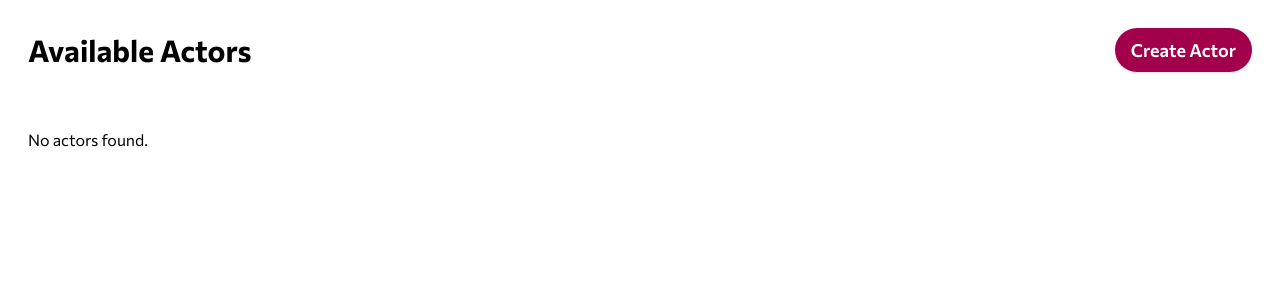
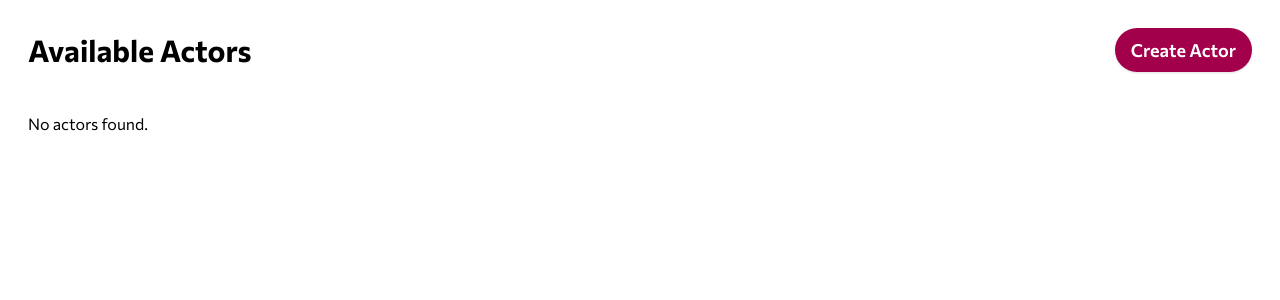
Before and after one commit to zlpkhr/cloneugc, a Django app: page /actors/ in a window 1280 px wide. Shown: the top 300 px of the page. Run offline with Django 5.2, Linux system fonts and the light colour scheme; data that the repository does not hold is empty; style sheets or scripts are compiled from the project's sources.

Commit message:
Update spacing

```diff
--- a/src/cloneugc/templates/cloneugc/actor_list.html
+++ b/src/cloneugc/templates/cloneugc/actor_list.html
@@ -3,11 +3,11 @@
 {% block title %}Actors{% endblock %}
 
 {% block content %}
-<header class="flex items-center justify-between p-7">
+<header class="flex items-center justify-between px-7 pt-7">
   <h1 class="text-3xl font-bold">Available Actors</h1>
   <button class="h-11 shrink-0 rounded-full bg-pink-800 px-4 text-lg font-semibold text-white shadow-sm active:bg-pink-900">Create Actor</button>
 </header>
-<main class="p-7">
+<main class="mt-10 px-7 pb-10">
   <section class="grid grid-cols-[repeat(auto-fit,minmax(--spacing(60),1fr))] gap-5">
     {% for actor in actors %}
       <figure class="aspect-[9/16] rounded-xl bg-black">
```
